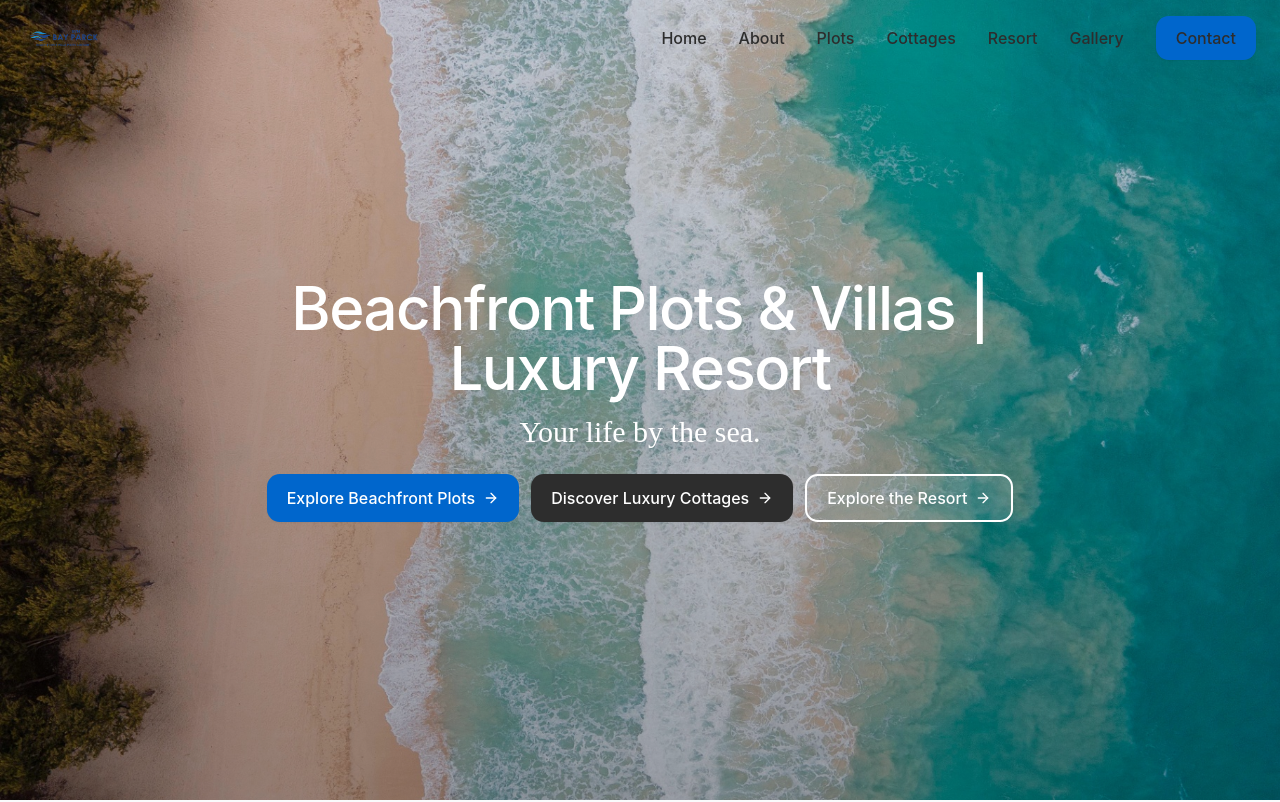
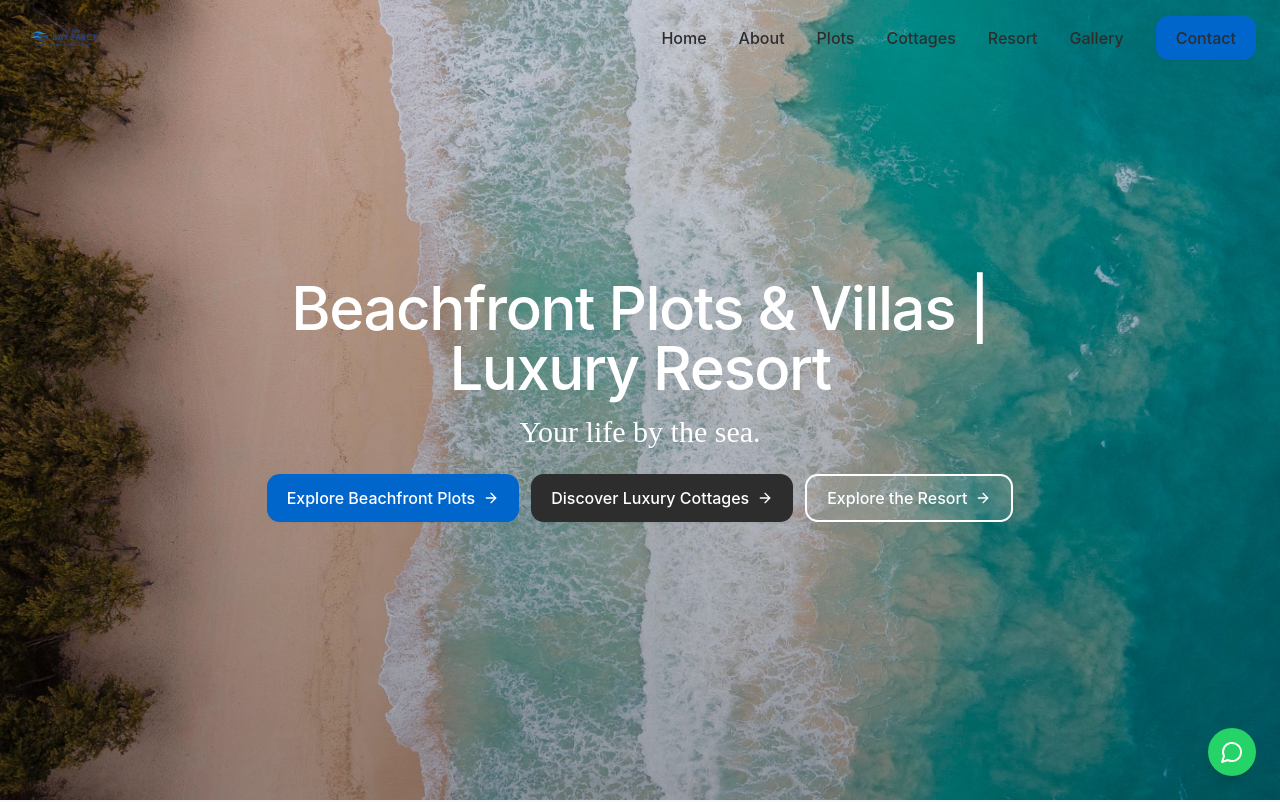
Before and after one commit to RatnakarFuri/svnbayparck, a React (Vite) app: page /home in a window 1280 px wide. Shown: the top 802 px of the page. Built offline with nearby package versions, Linux system fonts and the light colour scheme; a web font is replaced by a local one.

Commit message:
Add WhatsApp button
Adds a WhatsApp button to the contact form, redirecting to a specified number.

```diff
--- a/src/App.tsx
+++ b/src/App.tsx
@@ -9,6 +9,7 @@ import Footer from "./components/Footer";
 import Home from "./pages/Home";
 import NotFound from "./pages/NotFound";
 import Index from "./pages/Index";
+import WhatsAppButton from "./components/WhatsAppButton";
 
 const queryClient = new QueryClient();
 
@@ -29,6 +30,7 @@ const App = () => (
             </Routes>
           </main>
           <Footer />
+          <WhatsAppButton />
         </div>
       </BrowserRouter>
     </TooltipProvider>
--- /dev/null
+++ b/src/components/WhatsAppButton.tsx
@@ -0,0 +1,21 @@
+
+import React from 'react';
+import { MessageCircle } from 'lucide-react';
+
+const WhatsAppButton = () => {
+  const handleWhatsAppClick = () => {
+    window.open('https://wa.me/918599936363', '_blank');
+  };
+
+  return (
+    <button
+      onClick={handleWhatsAppClick}
+      className="fixed bottom-6 right-6 bg-[#25D366] hover:bg-[#128C7E] text-white p-3 rounded-full shadow-lg transition-all duration-300 z-50 flex items-center justify-center"
+      aria-label="Chat on WhatsApp"
+    >
+      <MessageCircle size={24} />
+    </button>
+  );
+};
+
+export default WhatsAppButton;
```
